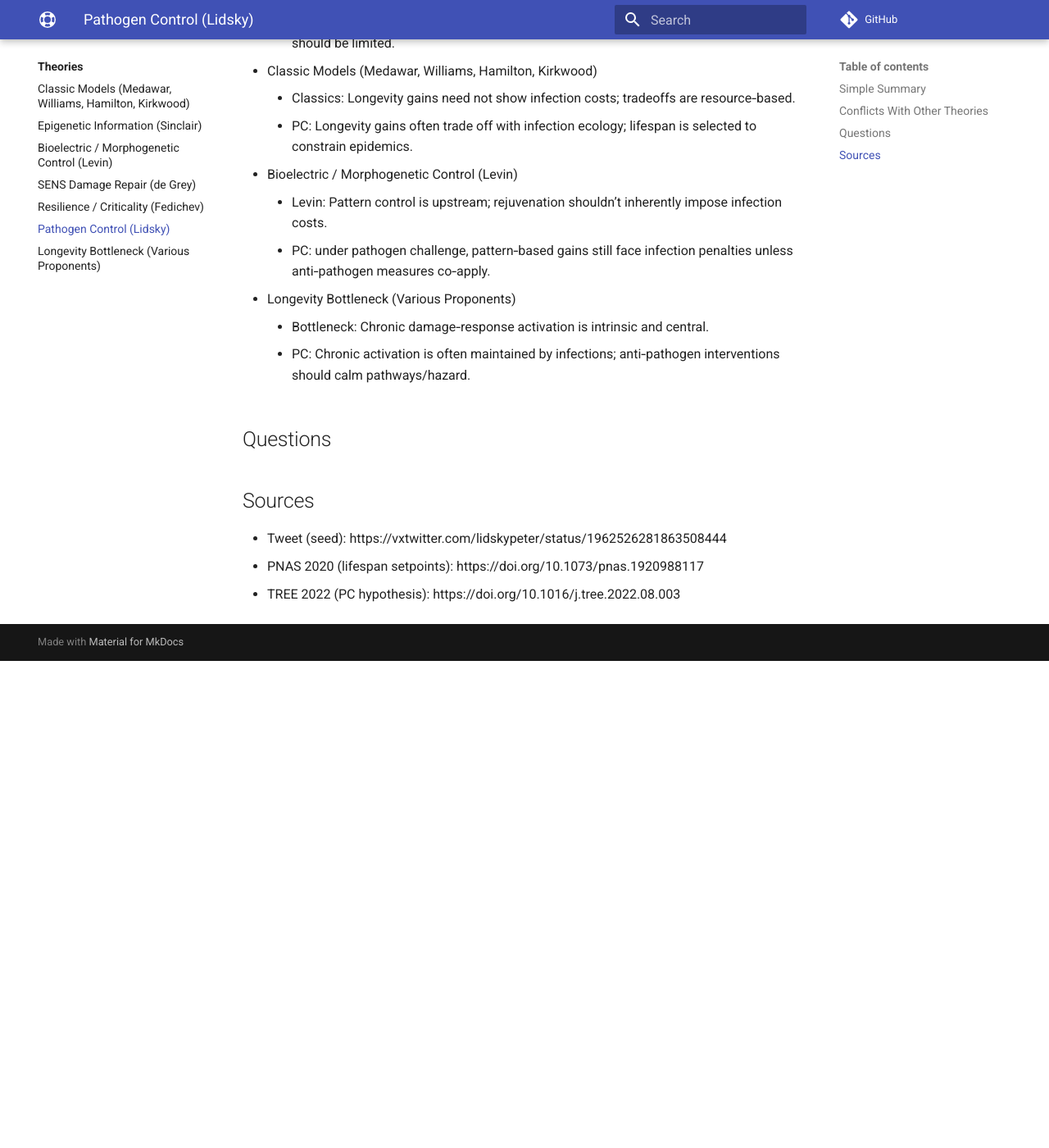
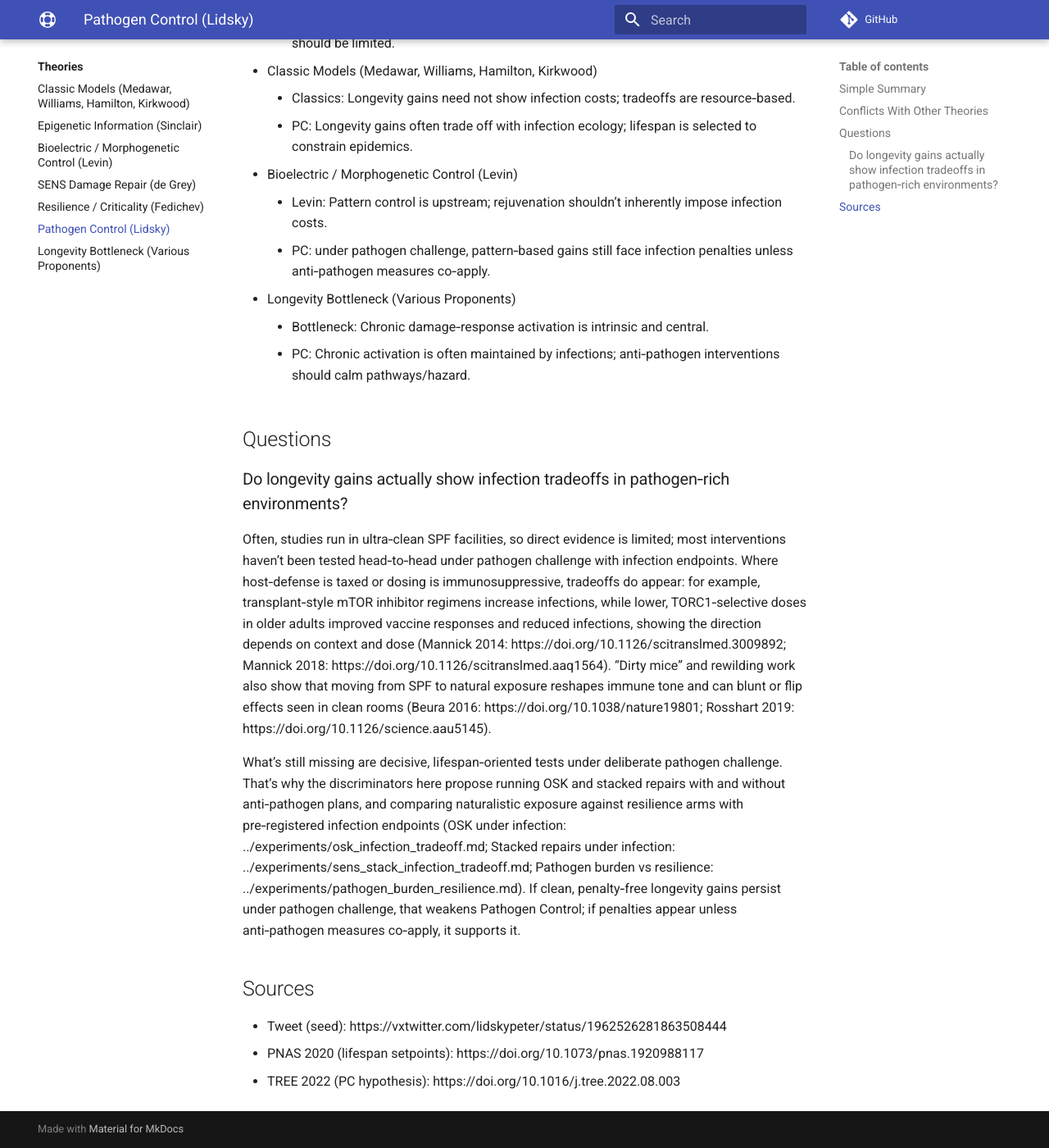
Before and after one commit to djgish485/project-lifespan, an MkDocs documentation site: the page built from docs/theories/pathogen_control.md, in a window 1280 px wide and 1400 px high, scrolled down 1243 px. Shown: the whole window at 82% size. Built offline with MkDocs 1.6.1 and Material for MkDocs 9.7.7, drawn with Linux system fonts in a browser that asks for light colours; comment, search, counter and statistics services are not loaded; before the commit the page ends 2049 px from its top, so only the background shows below that.

Commit message:
docs(pathogen-control): add Questions entry on infection tradeoffs and current evidence

```diff
--- a/docs/theories/pathogen_control.md
+++ b/docs/theories/pathogen_control.md
@@ -76,6 +76,12 @@ tags:
 
 ## Questions
 
+### Do longevity gains actually show infection tradeoffs in pathogen‑rich environments?
+
+Often, studies run in ultra‑clean SPF facilities, so direct evidence is limited; most interventions haven’t been tested head‑to‑head under pathogen challenge with infection endpoints. Where host‑defense is taxed or dosing is immunosuppressive, tradeoffs do appear: for example, transplant‑style mTOR inhibitor regimens increase infections, while lower, TORC1‑selective doses in older adults improved vaccine responses and reduced infections, showing the direction depends on context and dose (Mannick 2014: https://doi.org/10.1126/scitranslmed.3009892; Mannick 2018: https://doi.org/10.1126/scitranslmed.aaq1564). “Dirty mice” and rewilding work also show that moving from SPF to natural exposure reshapes immune tone and can blunt or flip effects seen in clean rooms (Beura 2016: https://doi.org/10.1038/nature19801; Rosshart 2019: https://doi.org/10.1126/science.aau5145).
+
+What’s still missing are decisive, lifespan‑oriented tests under deliberate pathogen challenge. That’s why the discriminators here propose running OSK and stacked repairs with and without anti‑pathogen plans, and comparing naturalistic exposure against resilience arms with pre‑registered infection endpoints (OSK under infection: ../experiments/osk_infection_tradeoff.md; Stacked repairs under infection: ../experiments/sens_stack_infection_tradeoff.md; Pathogen burden vs resilience: ../experiments/pathogen_burden_resilience.md). If clean, penalty‑free longevity gains persist under pathogen challenge, that weakens Pathogen Control; if penalties appear unless anti‑pathogen measures co‑apply, it supports it.
+
 ## Sources
 
 - Tweet (seed): https://vxtwitter.com/lidskypeter/status/1962526281863508444
```
